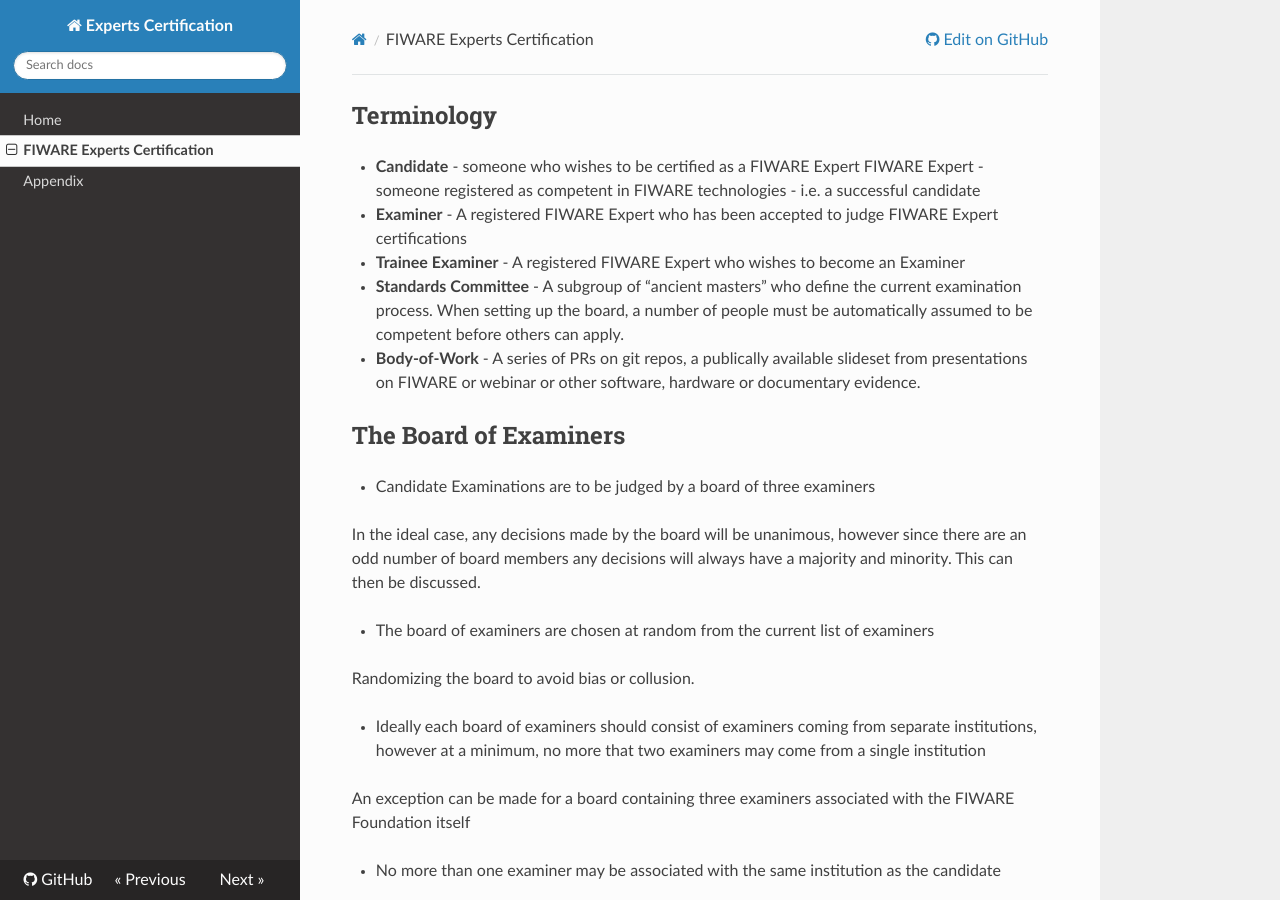
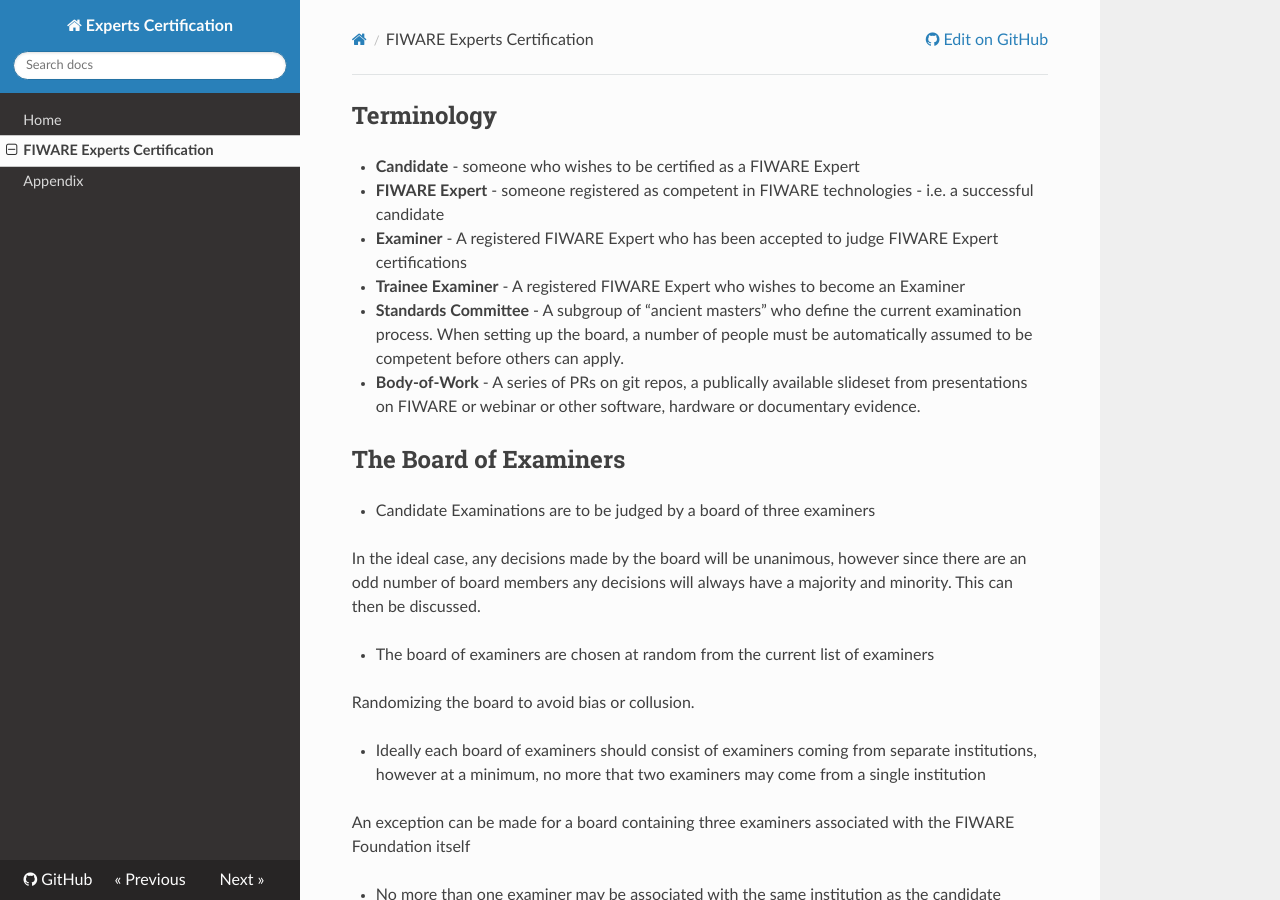
Before and after one commit to FIWARE-Ops/docs.expert-certification, an MkDocs documentation site: the page built from doc/experts.md, in a window 1280 px wide and 900 px high. Built offline with MkDocs 1.6.1, drawn with Linux system fonts in a browser that asks for light colours; nearby versions of some CDN libraries; comment, search, counter and statistics services are not loaded; old or Windows-style settings are respelled for this version of MkDocs.

```diff
--- a/doc/experts.md
+++ b/doc/experts.md
@@ -2,9 +2,9 @@
 
 <span/>
 
--   **Candidate** - someone who wishes to be certified as a FIWARE Expert FIWARE
-    Expert - someone registered as competent in FIWARE technologies - i.e. a
-    successful candidate
+-   **Candidate** - someone who wishes to be certified as a FIWARE Expert
+-   **FIWARE Expert** - someone registered as competent in FIWARE technologies -
+    i.e. a successful candidate
 -   **Examiner** - A registered FIWARE Expert who has been accepted to judge
     FIWARE Expert certifications
 -   **Trainee Examiner** - A registered FIWARE Expert who wishes to become an
```
